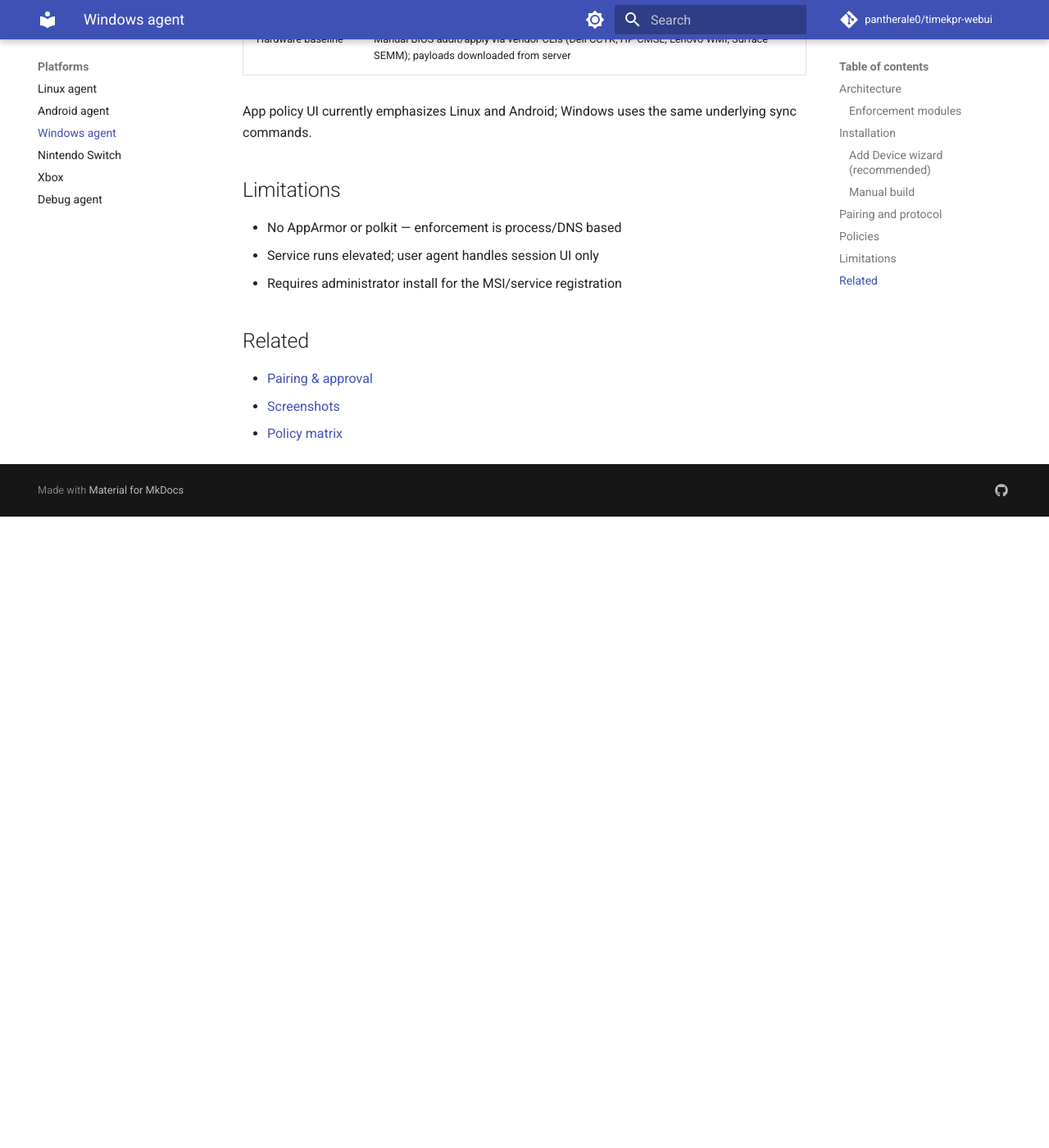
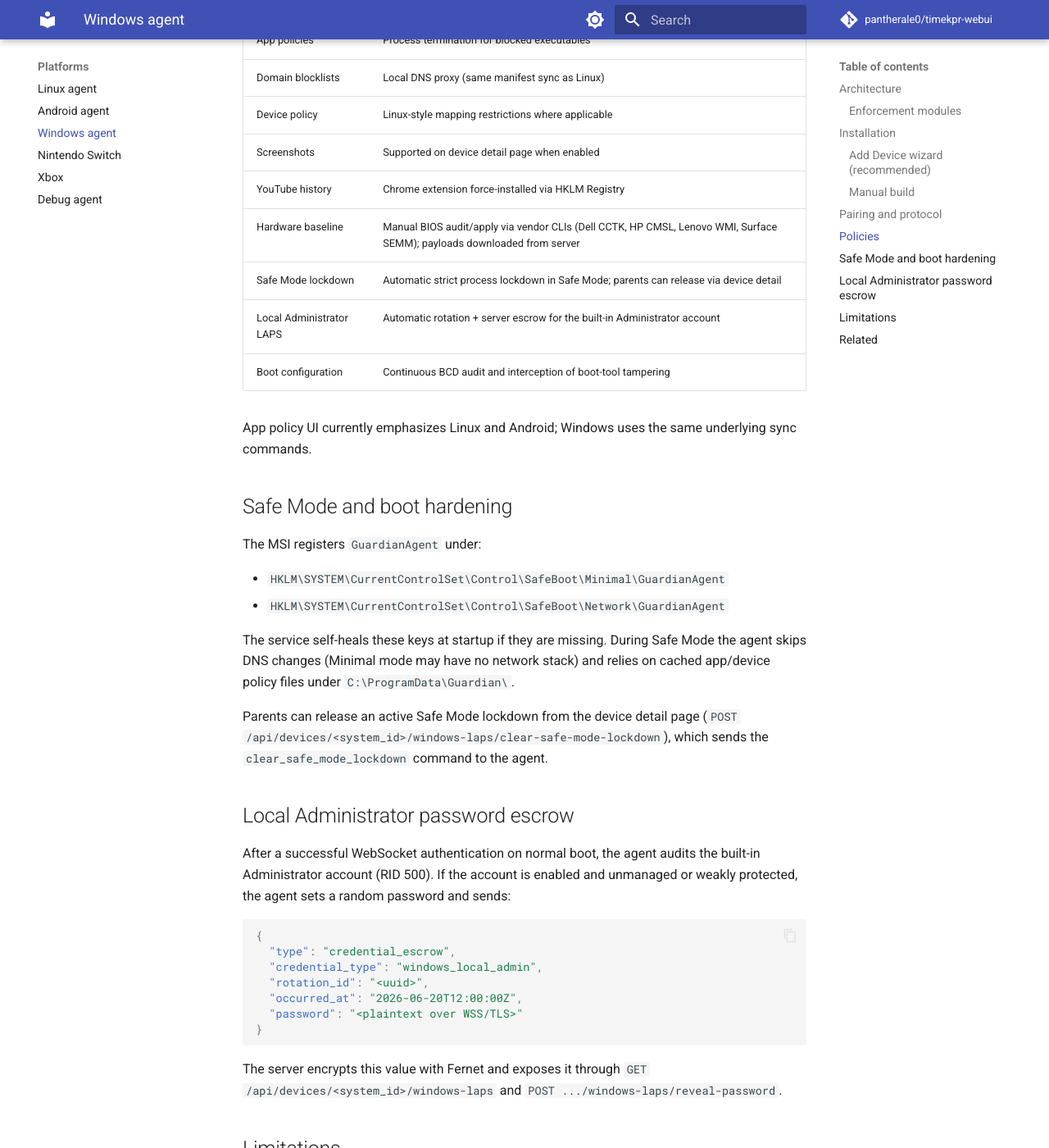
Before and after one commit to Guardian-Parental-Controls/docs, an MkDocs documentation site: the page built from docs/platforms/windows-agent.md, in a window 1280 px wide and 1400 px high, scrolled down 2143 px. Shown: the whole window at 82% size. Built offline with MkDocs 1.6.1 and Material for MkDocs 9.7.7, drawn with Linux system fonts in a browser that asks for light colours; comment, search, counter and statistics services are not loaded; the version menu is left out; before the commit the page ends 2773 px from its top, so only the background shows below that; some of the changed text lies outside the part shown.

Commit message:
feat: enhance Windows service with Safe Mode lockdown and LAPS integration
- Added Safe Mode lockdown functionality to restrict operations during safe boot.
- Implemented Local Administrator Password Solution (LAPS) for secure password management.
- Introduced BCD integrity monitoring to detect tampering with boot configuration.
- Updated installation sequence to remove legacy services and ensure proper configuration.
- Enhanced process monitoring to intercept unauthorized boot tool processes.
- Added support for persisting and managing application and device policies in Windows.
- Refactored service startup logic to accommodate new features and improve stability.

````diff
--- a/docs/platforms/windows-agent.md
+++ b/docs/platforms/windows-agent.md
@@ -8,7 +8,7 @@ Two processes cooperate on each PC:
 
 | Process | Role |
 |---------|------|
-| **Windows service** (`TimeKprAgent`) | Runs as SYSTEM; WebSocket loop, DNS proxy, process monitor, policy catalog |
+| **Windows service** (`GuardianAgent`) | Runs as SYSTEM; WebSocket loop, DNS proxy, process monitor, policy catalog |
 | Per-session user agent | Runs in each logged-in user session; named-pipe IPC for toast notifications and full-screen overlay (`blockedv2.html` via Edge kiosk mode) |
 
 The service exposes a named pipe at `\\.\pipe\timekpr_ipc` and broadcasts JSON events (for example block notifications) to user-session agents.
@@ -18,7 +18,10 @@ The service exposes a named pipe at `\\.\pipe\timekpr_ipc` and broadcasts JSON e
 - **DNS proxy** — redirects adapters to `127.0.0.1` for domain blocklists; outbound UDP/53 firewall rule reduces bypass
 - **Process monitor** — ToolHelp snapshot loop; terminates blocked executables and enforces time lockouts
 - **Clock integrity** — periodic wall-clock tamper detection via `QueryInterruptTime` cross-check and SNTP; triggers process lockout, parent alerts, and a full-screen Edge overlay on tamper
-- **Policy store** — Windows user enumeration (RID ≥ 1000); AppArmor-like app rules per mapped username
+- **Policy store** — Windows user enumeration (RID ≥ 1000); AppArmor-like app rules per mapped username, persisted under `C:\ProgramData\Guardian\` for offline enforcement
+- **Safe Mode defense** — `GuardianAgent` is registered under SafeBoot Minimal and Network hives; on Safe Mode boot the service enters lockdown using cached local policy and blocks diagnostic shells
+- **Local Administrator LAPS** — rotates the enabled built-in Administrator account when it uses a weak or unmanaged password; escrow travels to the server over WSS (never stored locally in plain text)
+- **BCD integrity** — monitors boot configuration for unauthorized Safe Mode loops and intercepts `bcdedit` / `msconfig` tamper attempts
 
 On service stop, DNS settings and policies are restored.
 
@@ -57,8 +60,38 @@ Uses the same `/ws` handshake as Linux: `hello` → approval → `pairing_approv
 | Screenshots | Supported on device detail page when enabled |
 | YouTube history | Chrome extension force-installed via HKLM Registry |
 | Hardware baseline | Manual BIOS audit/apply via vendor CLIs (Dell CCTK, HP CMSL, Lenovo WMI, Surface SEMM); payloads downloaded from server |
+| Safe Mode lockdown | Automatic strict process lockdown in Safe Mode; parents can release via device detail |
+| Local Administrator LAPS | Automatic rotation + server escrow for the built-in Administrator account |
+| Boot configuration | Continuous BCD audit and interception of boot-tool tampering |
 
 App policy UI currently emphasizes Linux and Android; Windows uses the same underlying sync commands.
+
+## Safe Mode and boot hardening
+
+The MSI registers `GuardianAgent` under:
+
+- `HKLM\SYSTEM\CurrentControlSet\Control\SafeBoot\Minimal\GuardianAgent`
+- `HKLM\SYSTEM\CurrentControlSet\Control\SafeBoot\Network\GuardianAgent`
+
+The service self-heals these keys at startup if they are missing. During Safe Mode the agent skips DNS changes (Minimal mode may have no network stack) and relies on cached app/device policy files under `C:\ProgramData\Guardian\`.
+
+Parents can release an active Safe Mode lockdown from the device detail page (`POST /api/devices/<system_id>/windows-laps/clear-safe-mode-lockdown`), which sends the `clear_safe_mode_lockdown` command to the agent.
+
+## Local Administrator password escrow
+
+After a successful WebSocket authentication on normal boot, the agent audits the built-in Administrator account (RID 500). If the account is enabled and unmanaged or weakly protected, the agent sets a random password and sends:
+
+```json
+{
+  "type": "credential_escrow",
+  "credential_type": "windows_local_admin",
+  "rotation_id": "<uuid>",
+  "occurred_at": "2026-06-20T12:00:00Z",
+  "password": "<plaintext over WSS/TLS>"
+}
+```
+
+The server encrypts this value with Fernet and exposes it through `GET /api/devices/<system_id>/windows-laps` and `POST .../windows-laps/reveal-password`.
 
 ## Limitations
 
````
Also changed, not shown: docs/features/alerts-and-webhooks.md (+1 -1 lines), docs/reference/websocket-protocol.md (+25 -0 lines).
